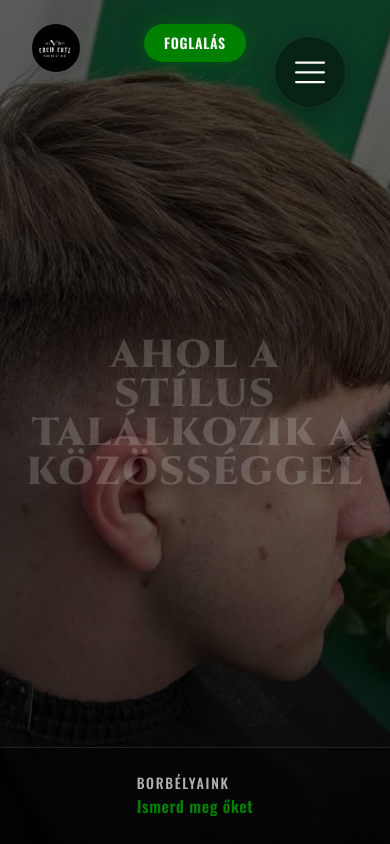
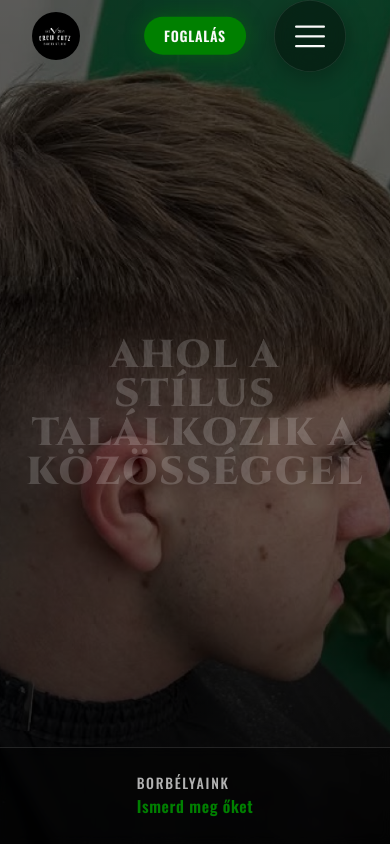
Before and after one commit to felixbodo05/Crew-Cuts, a website: page src/index.html in a window 390 px wide. Shown: the top 844 px of the page. Drawn offline with nearby package versions, Linux system fonts and the light colour scheme; a web font is replaced by a local one.

Commit message:
Mobilos fejléc elemek igazítása

```diff
--- a/src/css/style.css
+++ b/src/css/style.css
@@ -640,9 +640,9 @@ img {
         display: flex;
         position: fixed;
         /* Align perfectly on the same Y-axis as logo and hamburger */
-        top: 24px;
+        top: 36px;
         left: 50%;
-        transform: translate(-50%, 0);
+        transform: translate(-50%, -50%);
         align-items: center;
         background: var(--primary);
         color: var(--text-inverse);
@@ -660,22 +660,22 @@ img {
     }
 
     .mobile-top-booking:active {
-        transform: translate(-50%, 0) scale(0.95);
+        transform: translate(-50%, -50%) scale(0.95);
         background: var(--primary-light);
     }
 
     .hamburger {
         display: flex;
         /* Align perfectly on the same Y-axis */
-        top: 24px;
-        transform: translateY(0) scale(0.75);
+        top: 36px;
+        transform: translateY(-50%) scale(0.75);
     }
 
     .logo-fixed {
         /* Align perfectly on the same Y-axis */
-        top: 24px;
-        transform: translateY(0) scale(0.75);
-        transform-origin: top left;
+        top: 36px;
+        transform: translateY(-50%) scale(0.75);
+        transform-origin: left center;
     }
 
     .logo-fixed img {
```
